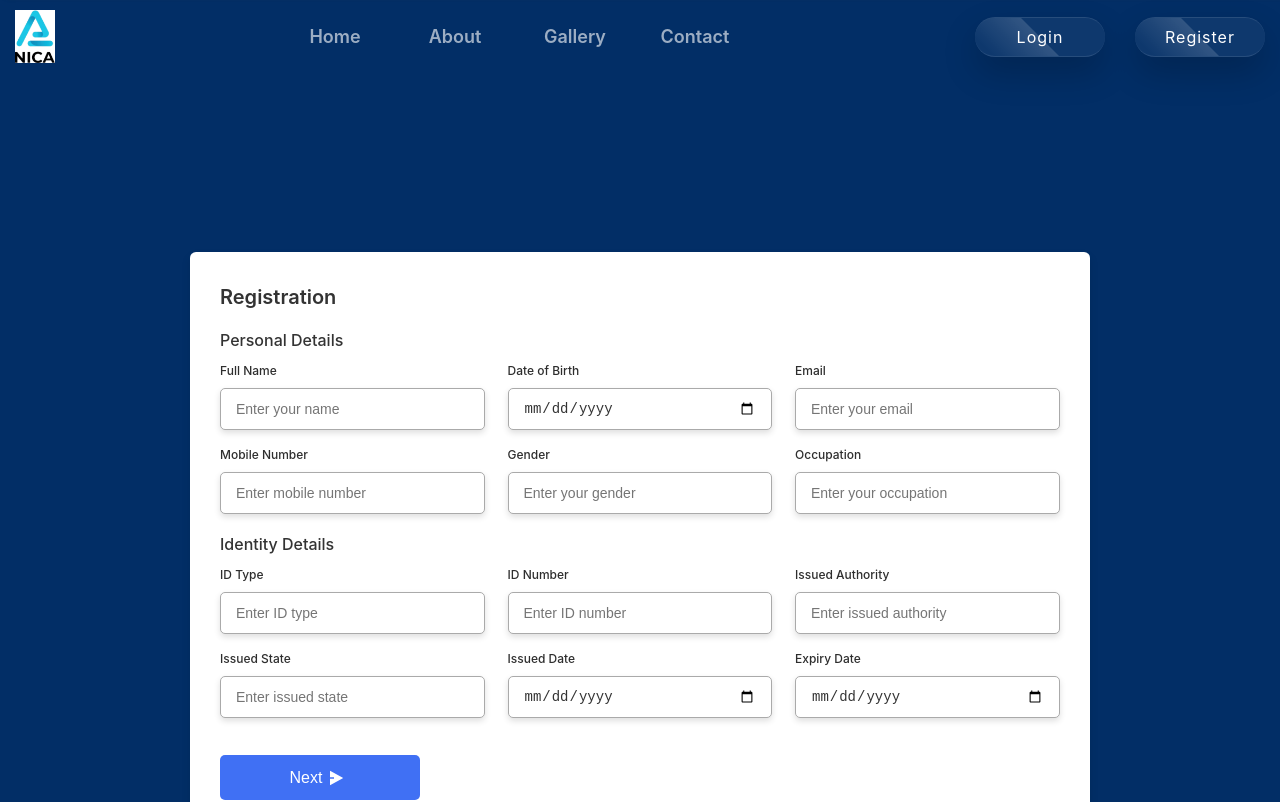
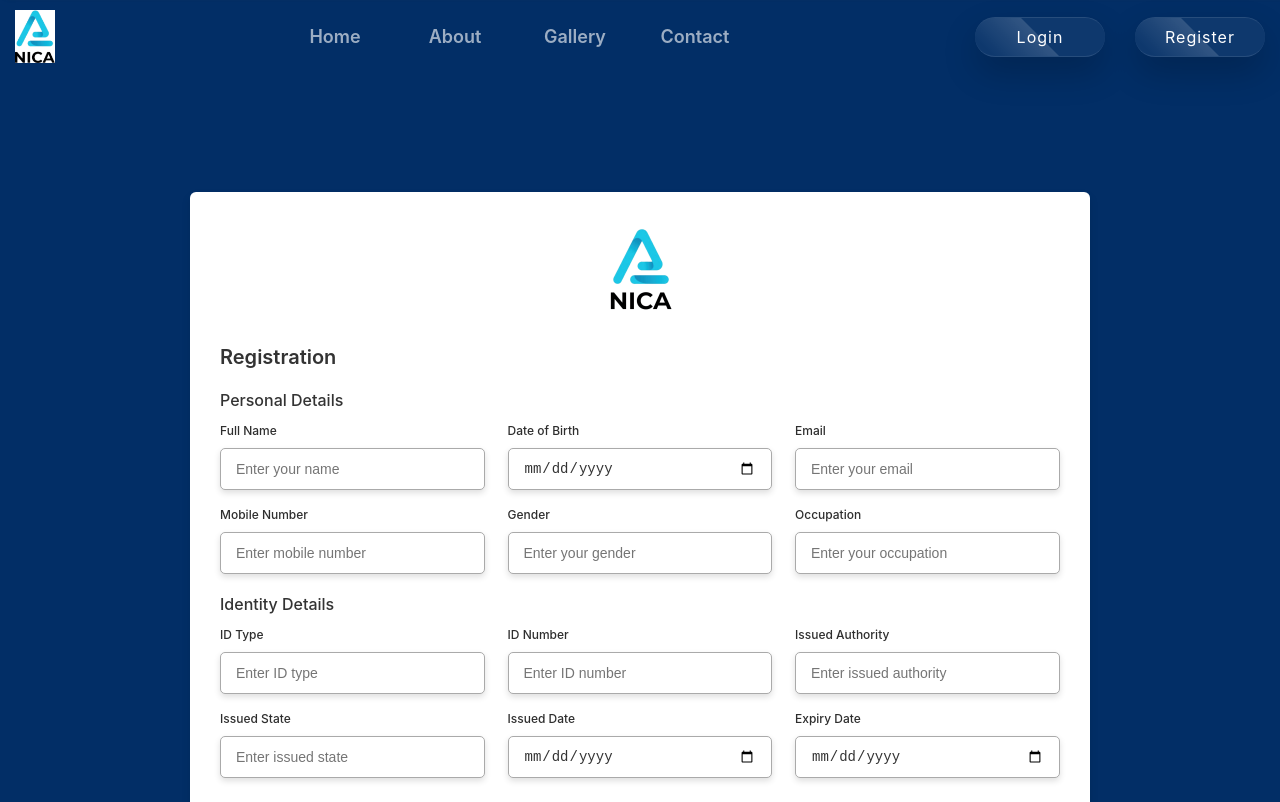
Before and after one commit to TimothyAttah/beauty-pageant, a React (Create React App) app: page /register in a window 1280 px wide. Shown: the top 802 px of the page. Built offline with nearby package versions, Linux system fonts and the light colour scheme.

Commit message:
Recreated the login page

```diff
--- a/src/components/forms/Login.jsx
+++ b/src/components/forms/Login.jsx
@@ -2,6 +2,7 @@ import React from 'react';
 // import { FadeIn } from '../fadeIn/FadeIn';
 import { RiSendPlane2Fill } from 'react-icons/ri';
 import * as Styles from './RegisterFormStyles';
+import nicaLogo from '../../assets/nica2.png';
 import { Container } from '../../styles/globalStyles';
 
 const LoginForm = () => {
@@ -23,6 +24,7 @@ const LoginForm = () => {
     <>
       <Container form='true'>
         <Styles.FormContainer>
+          <img src={nicaLogo} alt='' />
           <Styles.Form onSubmit={handleSubmit}>
             <Styles.FormFirst className='form first'>
               <Styles.FormDetails personal='true'>
--- a/src/components/forms/RegisterForm.jsx
+++ b/src/components/forms/RegisterForm.jsx
@@ -3,6 +3,7 @@ import React, { useState } from 'react';
 import { RiSendPlane2Fill } from 'react-icons/ri';
 import * as Styles from './RegisterFormStyles';
 import { Container } from '../../styles/globalStyles';
+import nicaLogo from '../../assets/nica2.png';
 
 const RegisterForm = () => {
   const [nextForm, setNextForm] = useState(false);
@@ -23,6 +24,7 @@ const RegisterForm = () => {
     <>
       <Container form='true'>
         <Styles.FormContainer>
+          <img src={nicaLogo} alt='' />
           <Styles.FormHeader>Registration</Styles.FormHeader>
           <Styles.Form onSubmit={handleSubmit}>
             {!nextForm ? (
--- a/src/components/forms/RegisterFormStyles.js
+++ b/src/components/forms/RegisterFormStyles.js
@@ -15,6 +15,12 @@ export const FormContainer = styled(motion.div)`
   border-radius: 6px;
   padding: 30px;
   box-shadow: 0 5px 10px rgba(0, 0, 0, 0.1);
+
+  img {
+    display: flex;
+    margin: auto;
+    margin-bottom: 20px;
+  }
 `;
 export const FormHeader = styled(motion.div)`
   position: relative;
```
